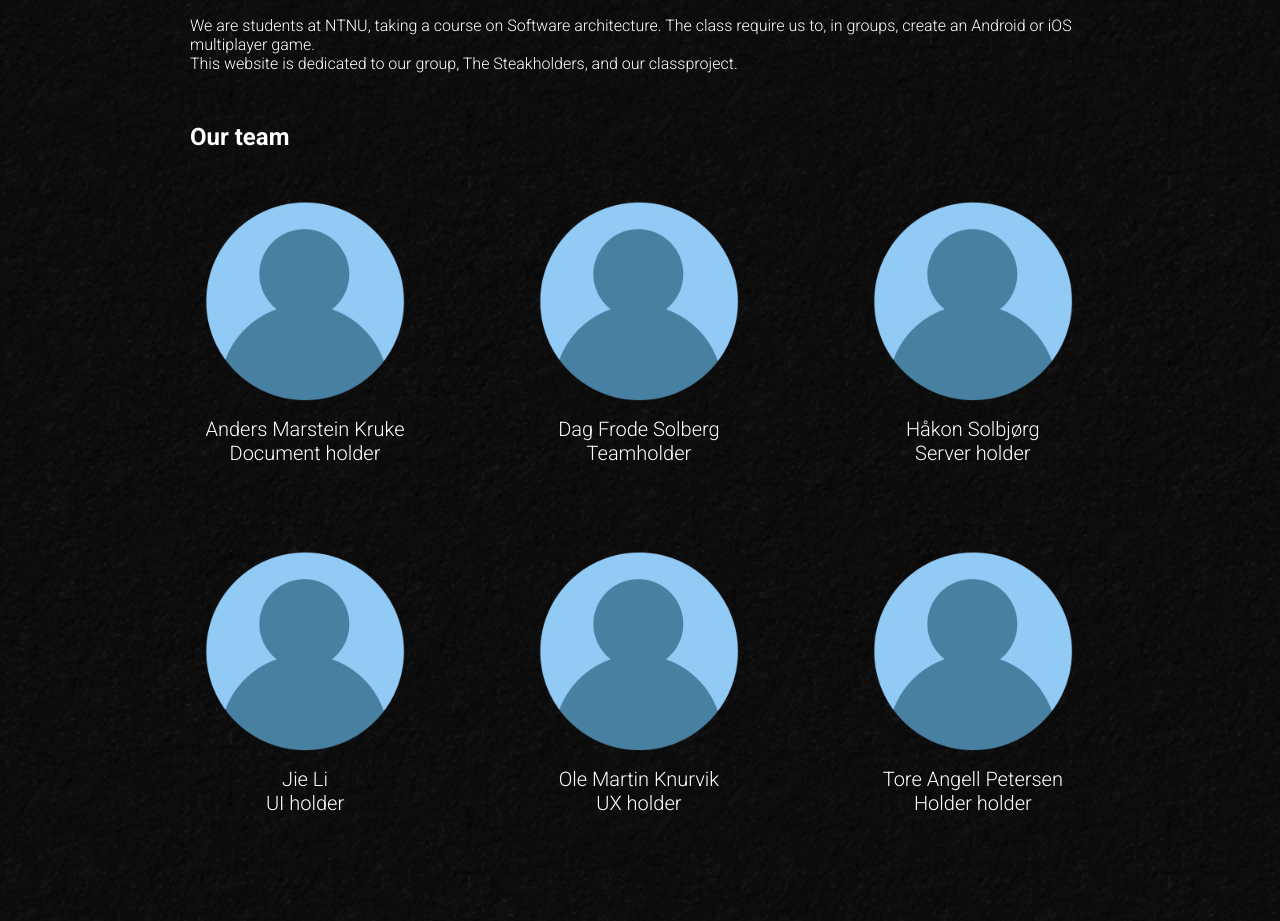
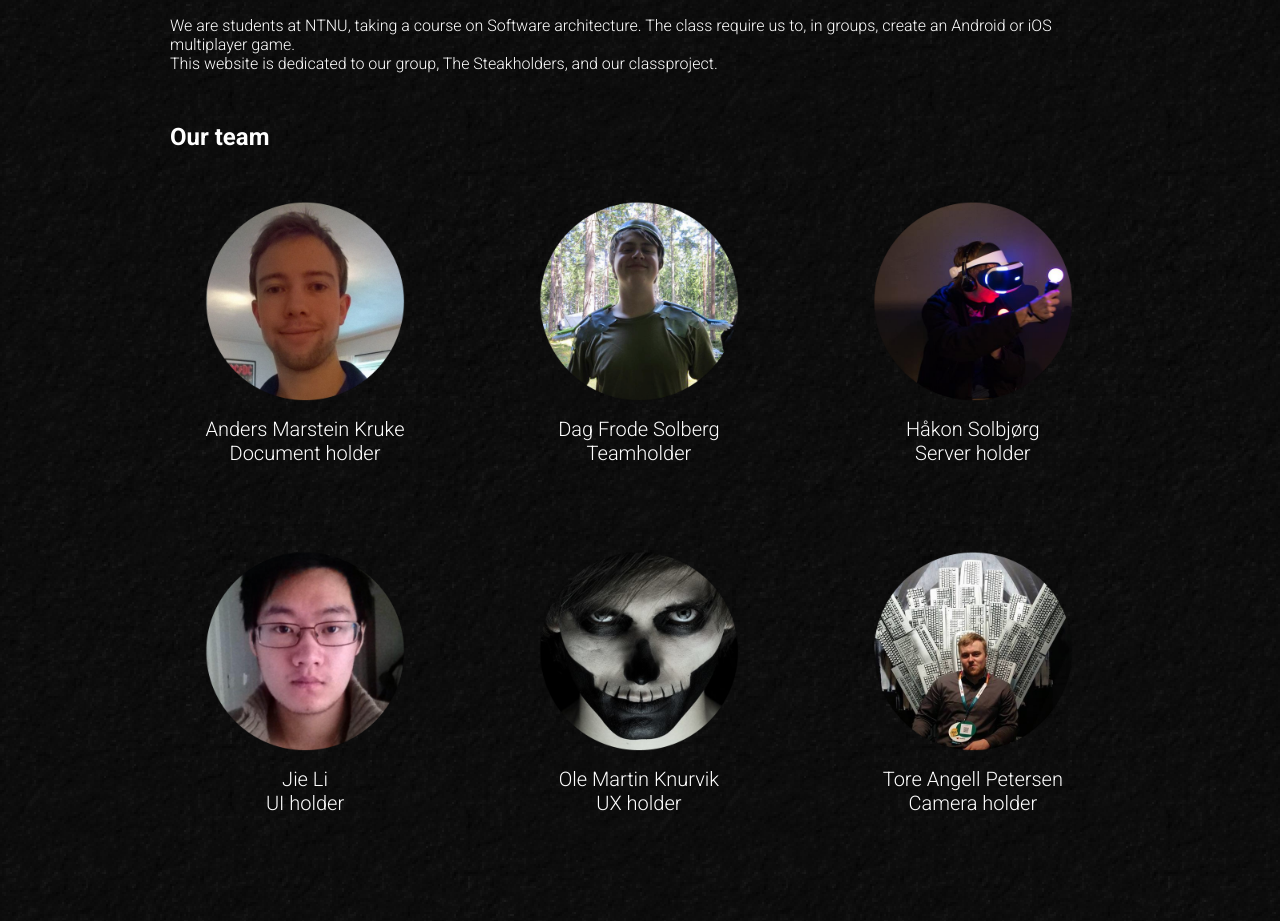
Before and after one commit to steakholders-tm/steakholders, a plain HTML site: page about.html in a window 1280 px wide. Shown: the part 240-1161 px from the top of the page. Drawn offline with Linux system fonts and the light colour scheme.

Commit message:
Adds pictures of us

```diff
--- a/about.html
+++ b/about.html
@@ -27,7 +27,7 @@
         <div class="subsection">
             <h2>Our team</h2>
             <div class="team_member">
-                <img class="centeredImage" src="static/img/staff/avatar.png">
+                <img class="centeredImage" src="static/img/staff/anders.png">
                 <p>
                     Anders Marstein Kruke <br>
                     Document holder
@@ -35,7 +35,7 @@
             </div>
 
             <div class="team_member">
-                <img class="centeredImage" src="static/img/staff/avatar.png">
+                <img class="centeredImage" src="static/img/staff/dag.png">
                 <p>
                     Dag Frode Solberg <br>
                     Teamholder
@@ -43,7 +43,7 @@
             </div>
 
             <div class="team_member">
-                <img class="centeredImage" src="static/img/staff/avatar.png">
+                <img class="centeredImage" src="static/img/staff/hakon.png">
                 <p>
                     Håkon Solbjørg <br>
                     Server holder
@@ -51,7 +51,7 @@
             </div>
 
             <div class="team_member">
-                <img class="centeredImage" src="static/img/staff/avatar.png">
+                <img class="centeredImage" src="static/img/staff/jie.png">
                 <p>
                     Jie Li <br>
                     UI holder
@@ -59,7 +59,7 @@
             </div>
 
             <div class="team_member">
-                <img class="centeredImage" src="static/img/staff/avatar.png">
+                <img class="centeredImage" src="static/img/staff/ole.png">
                 <p>
                     Ole Martin Knurvik<br>
                     UX holder
@@ -67,10 +67,10 @@
             </div>
 
             <div class="team_member">
-                <img class="centeredImage" src="static/img/staff/avatar.png">
+                <img class="centeredImage" src="static/img/staff/tore.png">
                 <p>
                     Tore Angell Petersen<br>
-                    Holder holder
+                    Camera holder
                 </p>
             </div>
         </div>
--- a/static/css/style.css
+++ b/static/css/style.css
@@ -68,7 +68,7 @@ a:hover {
 }
 
 #content_main p, #content_main h1, #content_main h2, #content_main h3 {
-    padding: 0 50px 0;
+    padding: 0 30px 0;
 }
 
 .subsection {
```
Also changed, not shown: static/img/staff/anders.png (added), static/img/staff/dag.png (added), static/img/staff/hakon.png (added), static/img/staff/jie.png (added), static/img/staff/ole.png (added), static/img/staff/tore.png (added).
